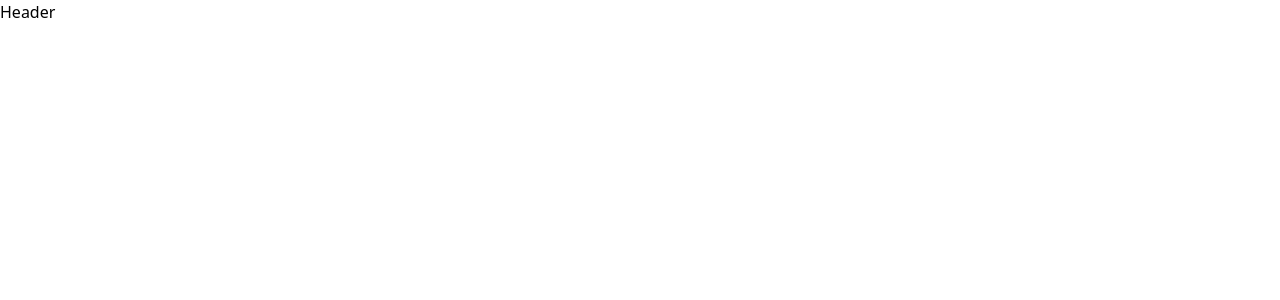
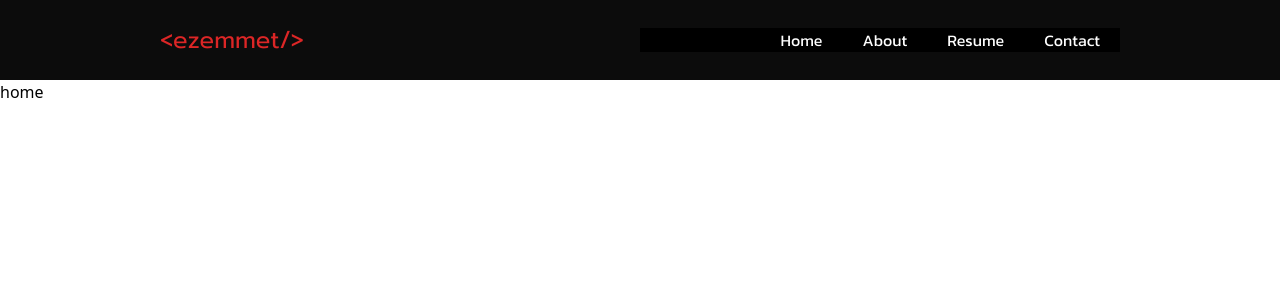
Before and after one commit to ezemmet/my-portfolio, a React (Vite) app: page / in a window 1280 px wide. Shown: the top 300 px of the page. Built offline with nearby package versions, Linux system fonts and the light colour scheme.

Commit message:
Complete navbar

```diff
--- a/src/App.jsx
+++ b/src/App.jsx
@@ -1,10 +1,11 @@
-import { Header } from "./import.component"
+import { Header, HomePage } from "./import.component"
 
 function App() {
 
   return (
     <>
       <Header />
+      <HomePage />
     </>
   )
 }
--- a/src/components/Header.jsx
+++ b/src/components/Header.jsx
@@ -1,9 +1,38 @@
-import React from 'react'
+import { faBars } from '@fortawesome/free-solid-svg-icons'
+import { FontAwesomeIcon } from '@fortawesome/react-fontawesome'
+import React, {useState} from 'react'
 
 const Header = () => {
+
+  const ezemmetLogo = '<ezemmet/>'
+
+  const [menu, setMenu] = useState('right-[-50%]')
+
+  const handleToggleMenu = () => {
+    if (menu === 'right-[-50%]') {
+      setMenu('right-[0%]')
+    }
+    else {
+      setMenu('right-[-50%]')
+    }
+  }
+
   return (
-    <div>
-        Header
+    <div className='grid grid-cols-2 items-center h-[10vh] bg-[#0c0c0c] text-white px-[3rem] lg:px-[10rem]'>
+      <div>
+        <p className='text-2xl font-fontPrompt text-red-600'>{ezemmetLogo}</p>
+      </div>
+      <div className='text-end'>
+        <FontAwesomeIcon onClick={handleToggleMenu} icon={faBars} className='md:hidden text-2xl cursor-pointer' />
+        <div className={`absolute transition-right duration-100 ease-in-out ${menu} md:relative md:block md:right-0`}>
+          <ul className='md:flex justify-end font-fontKanit bg-black'>
+            <li className='px-5'><a href="/home">Home</a></li>
+            <li className='px-5'><a href="/about">About</a></li>
+            <li className='px-5'><a href="/resume">Resume</a></li>
+            <li className='px-5'><a href="/contact">Contact</a></li>
+          </ul>
+        </div>
+      </div>
     </div>
   )
 }
--- /dev/null
+++ b/src/components/HomePage.jsx
@@ -0,0 +1,11 @@
+import React from 'react'
+
+const HomePage = () => {
+  return (
+    <div>
+      home
+    </div>
+  )
+}
+
+export default HomePage
--- a/src/import.component.js
+++ b/src/import.component.js
@@ -1,5 +1,7 @@
 import Header from "./components/Header";
+import HomePage from "./components/HomePage";
 
 export {
-    Header
+    Header,
+    HomePage
 }
```
